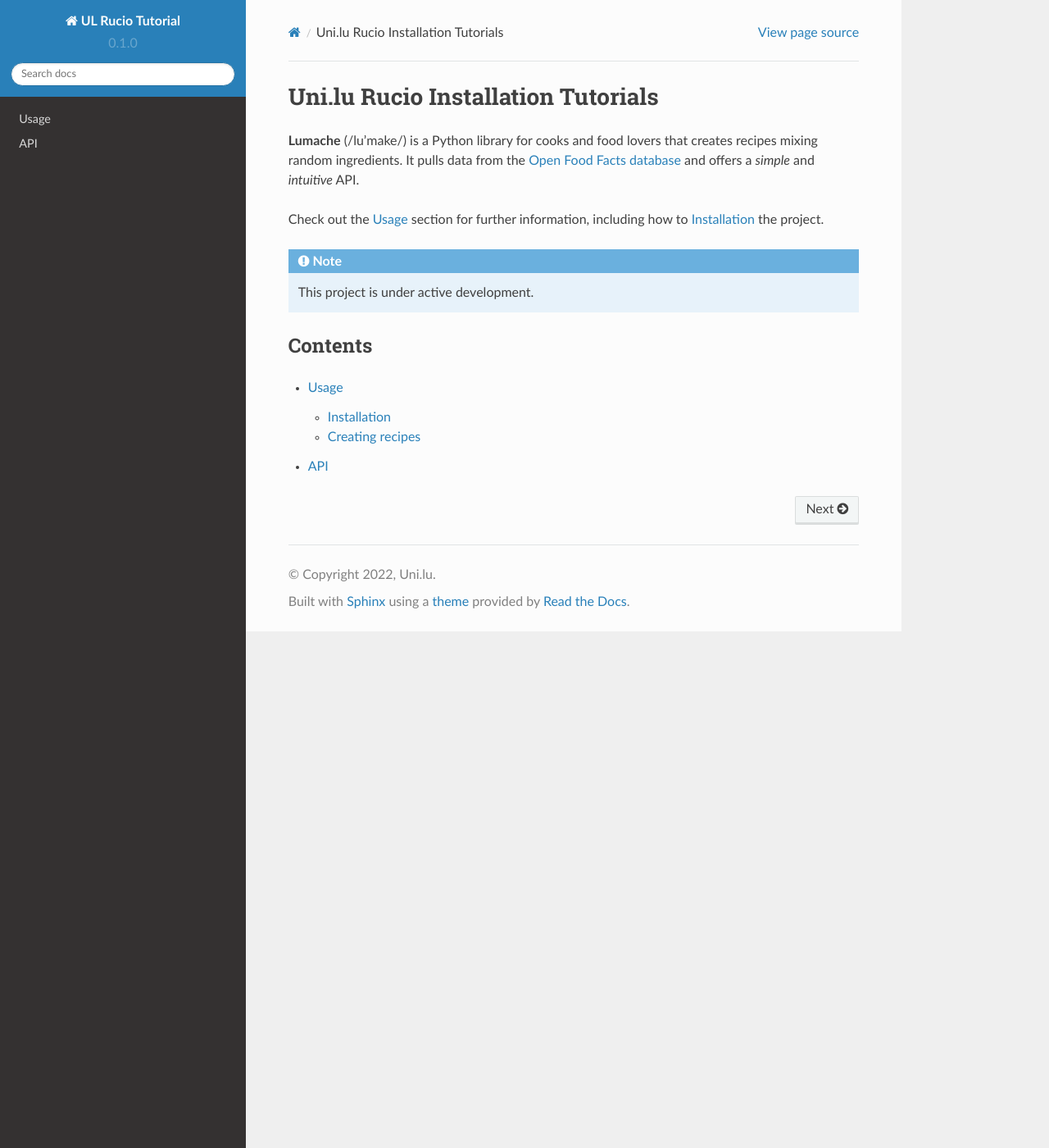
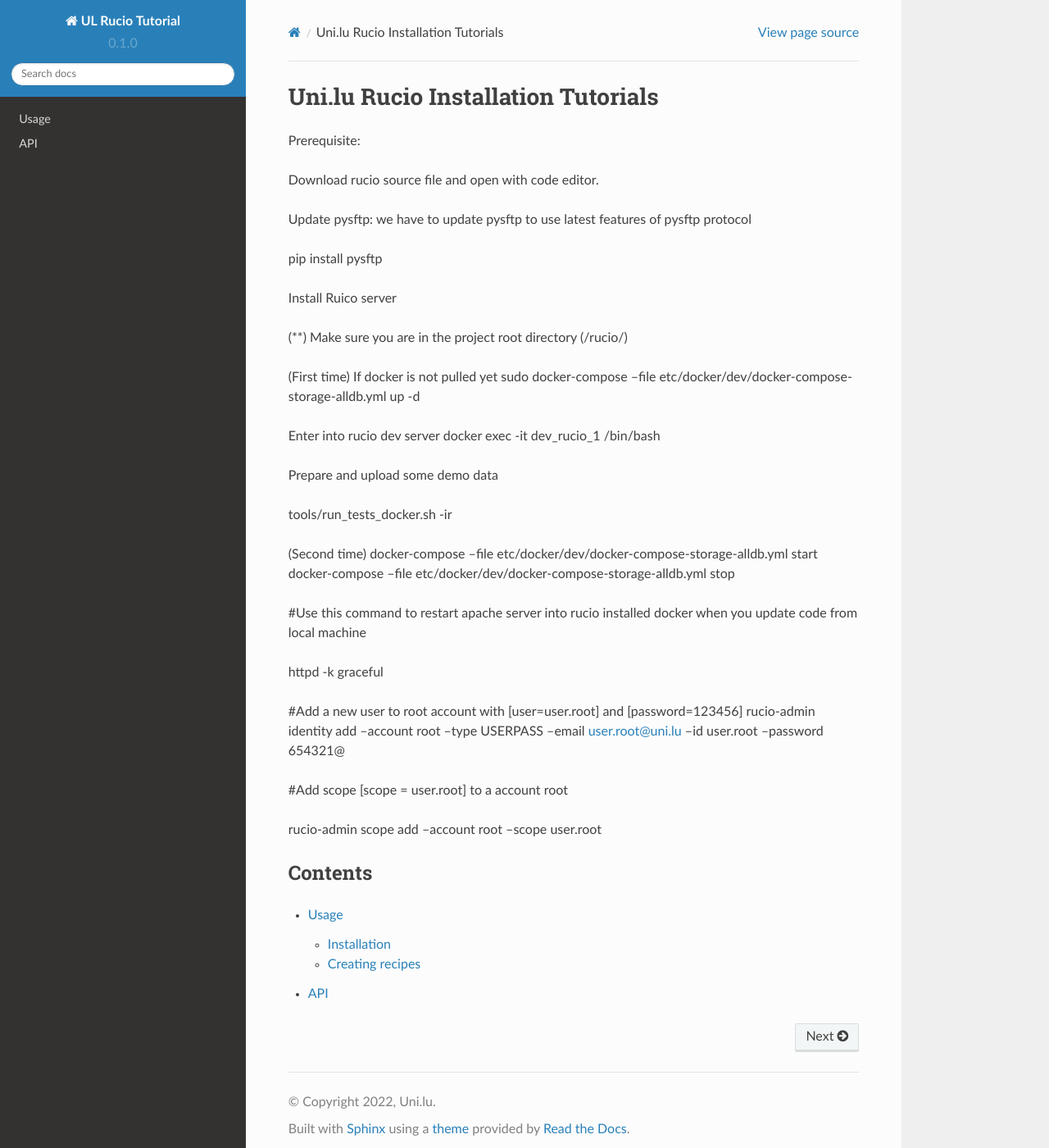
Before and after one commit to rahman-unilu/ulhpc-rucio-tutorials, a Sphinx documentation site: the page built from docs/source/index.rst, in a window 1280 px wide and 1400 px high. Shown: the whole window at 82% size. Built offline with Sphinx 7.4.7 and the Read the Docs theme 2.0.0, drawn with Linux system fonts in a browser that asks for light colours.

Commit message:
Update index.rst

```diff
--- a/docs/source/index.rst
+++ b/docs/source/index.rst
@@ -1,17 +1,52 @@
 Uni.lu Rucio Installation Tutorials
 ===================================
 
-**Lumache** (/lu'make/) is a Python library for cooks and food lovers
-that creates recipes mixing random ingredients.
-It pulls data from the `Open Food Facts database <https://world.openfoodfacts.org/>`_
-and offers a *simple* and *intuitive* API.
+Prerequisite:
 
-Check out the :doc:`usage` section for further information, including
-how to :ref:`installation` the project.
+Download rucio source file and open with code editor.
 
-.. note::
+Update pysftp: we have to update pysftp to use latest features of pysftp protocol
 
-   This project is under active development.
+
+pip install pysftp
+
+
+Install Ruico server
+
+(**) Make sure you are in the project root directory (/rucio/)
+
+(First time)
+If docker is not pulled yet
+sudo docker-compose --file etc/docker/dev/docker-compose-storage-alldb.yml up -d
+
+
+Enter into rucio dev server
+docker exec -it dev_rucio_1 /bin/bash
+
+
+Prepare and upload some demo data
+
+
+tools/run_tests_docker.sh -ir
+
+
+(Second time)
+docker-compose --file etc/docker/dev/docker-compose-storage-alldb.yml start
+docker-compose --file etc/docker/dev/docker-compose-storage-alldb.yml stop
+
+
+#Use this command to restart apache server into rucio installed docker when you update code from local machine
+
+httpd -k graceful
+
+
+#Add a new user to root account with [user=user.root] and [password=123456]
+rucio-admin identity add --account root --type USERPASS --email user.root@uni.lu --id user.root --password 654321@
+
+
+#Add scope [scope = user.root] to a account root
+
+rucio-admin scope add --account root --scope user.root
 
 Contents
 --------
```
